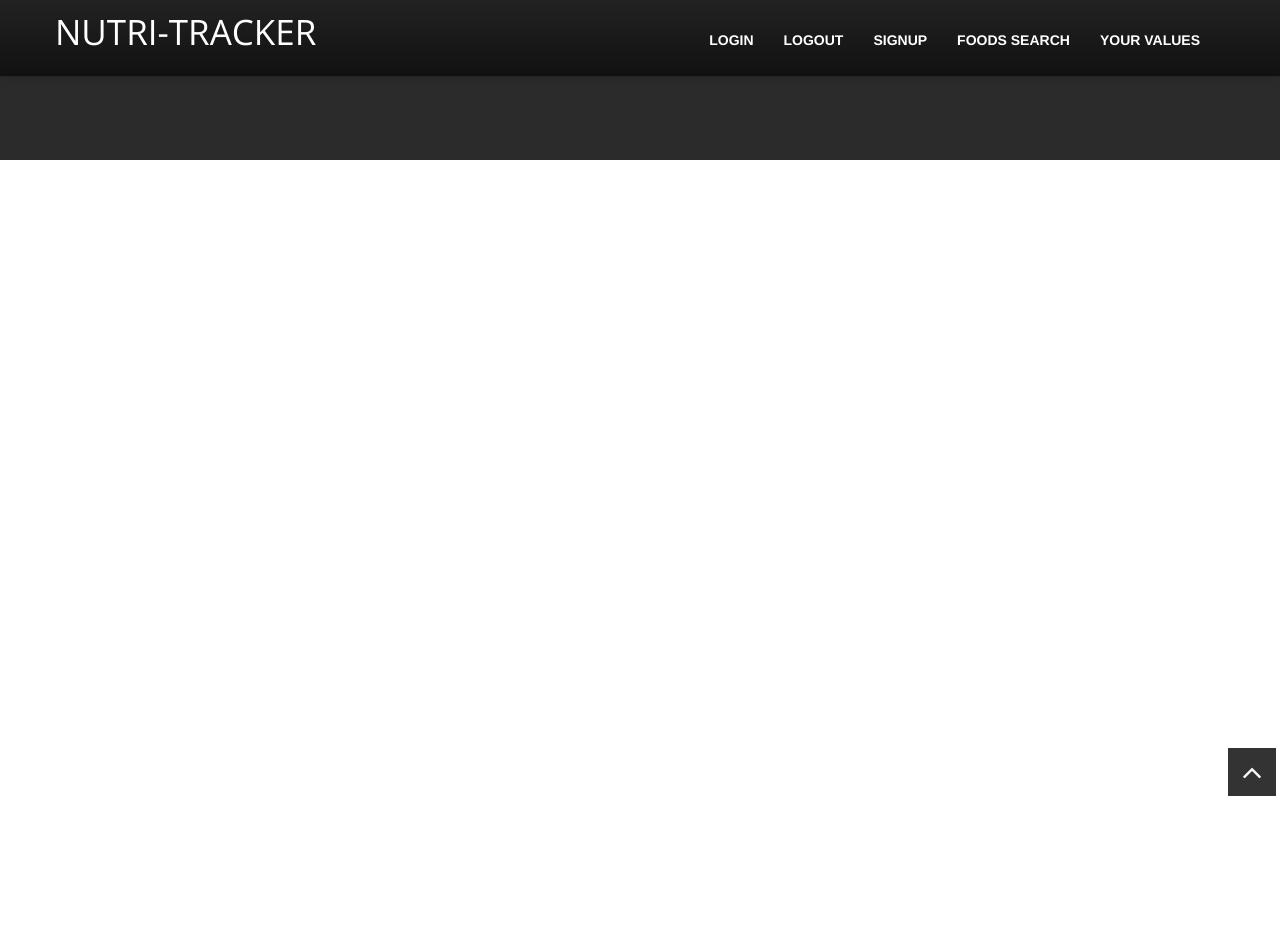
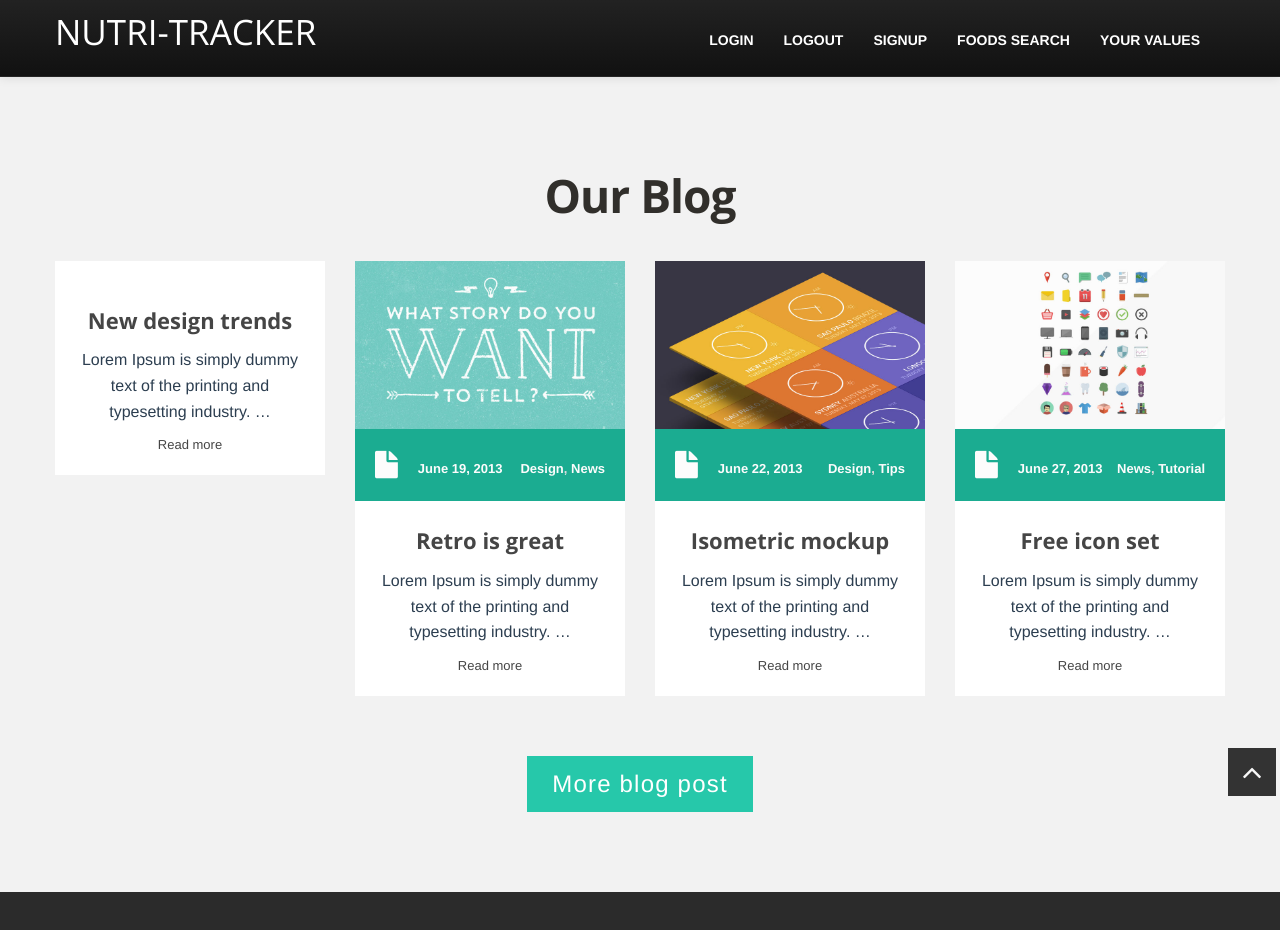
Before and after one commit to BJSummerfield/Nutritracker, a Vue app: page / in a window 1280 px wide. Shown: the top 930 px of the page. Before the commit the page ends 800 px from the top, so only its background shows below. Built offline with nearby package versions, Linux system fonts and the light colour scheme; what vue-datetime would draw is missing.

Commit message:
date input align

```diff
--- a/public/css/style.css
+++ b/public/css/style.css
@@ -159,6 +159,7 @@ input[type=text], input[type=submit], textarea {
 	box-sizing: border-box;
 	-moz-box-sizing: border-box;
 	-webkit-box-sizing: border-box;
+	text-align: center;
 }
 input, button, select, textarea {
 	font-family:'Open Sans', Arial, sans-serif;
--- a/src/router.js
+++ b/src/router.js
@@ -4,6 +4,7 @@ import Signup from './views/Signup.vue';
 import Login from './views/Login.vue';
 import Logout from './views/Logout.vue';
 import ConsumptionIndex from './views/ConsumptionIndex.vue';
+import Home from './views/Home.vue';
 import FoodsIndex from './views/FoodsIndex.vue';
 
 Vue.use(Router);
@@ -36,6 +37,11 @@ export default new Router({
       path: "/foods",
       name: "foods",
       component: FoodsIndex
+    },
+    {
+      path: "/",
+      name: "home",
+      component: Home
     }
   ]
 });
--- a/src/views/ConsumptionIndex.vue
+++ b/src/views/ConsumptionIndex.vue
@@ -1,16 +1,15 @@
 <template>
-  <section>
+  <section id="blog" class="section">
     <!-- Chart -->
     <div class="chart-container">
       <canvas id="nutrientChart"></canvas>
     </div>
     <!-- datetime search -->
     <h1>Your Meals</h1>
-
     <div class="row">
-      <div class="span2 offset6">
-        <label>Date: </label>
-        <datetime v-model="date" zone="local" value-zone="local" class="theme-black"></datetime>
+      <label>Date: </label>
+      <div class="span3 offset8">
+        <datetime v-model="date" zone="local" value-zone="local" class="theme-black" style="width:50%; display:block; margin: 0 auto;"></datetime>
       </div>
     </div>
         <!-- Consumption cards -->
--- a/src/views/Home.vue
+++ b/src/views/Home.vue
@@ -1,36 +1,97 @@
 <template>
-  <div class="home">
-    <div id="app">
-      <canvas id="planet-chart"></canvas>
+  <section id="blog" class="section">
+    <div class="container">
+      <h4>Our Blog</h4>
+      <!-- Three columns -->
+      <div class="row">
+        <div class="span3">
+          <div class="home-post">
+            <div class="post-image">
+              <img class="max-img" src="" alt="" />
+            </div>
+            <div class="entry-content">
+              <h5><strong><a href="#">New design trends</a></strong></h5>
+              <p>
+                Lorem Ipsum is simply dummy text of the printing and typesetting industry. &hellip;
+              </p>
+              <a href="#" class="more">Read more</a>
+            </div>
+          </div>
+        </div>
+        <div class="span3">
+          <div class="home-post">
+            <div class="post-image">
+              <img class="max-img" src="img/blog/img2.jpg" alt="" />
+            </div>
+            <div class="post-meta">
+              <i class="icon-file icon-2x"></i>
+              <span class="date">June 19, 2013</span>
+              <span class="tags"><a href="#">Design</a>, <a href="#">News</a></span>
+            </div>
+            <div class="entry-content">
+              <h5><strong><a href="#">Retro is great</a></strong></h5>
+              <p>
+                Lorem Ipsum is simply dummy text of the printing and typesetting industry. &hellip;
+              </p>
+              <a href="#" class="more">Read more</a>
+            </div>
+          </div>
+        </div>
+        <div class="span3">
+          <div class="home-post">
+            <div class="post-image">
+              <img class="max-img" src="img/blog/img3.jpg" alt="" />
+            </div>
+            <div class="post-meta">
+              <i class="icon-file icon-2x"></i>
+              <span class="date">June 22, 2013</span>
+              <span class="tags"><a href="#">Design</a>, <a href="#">Tips</a></span>
+            </div>
+            <div class="entry-content">
+              <h5><strong><a href="#">Isometric mockup</a></strong></h5>
+              <p>
+                Lorem Ipsum is simply dummy text of the printing and typesetting industry. &hellip;
+              </p>
+              <a href="#" class="more">Read more</a>
+            </div>
+          </div>
+        </div>
+        <div class="span3">
+          <div class="home-post">
+            <div class="post-image">
+              <img class="max-img" src="img/blog/img4.jpg" alt="" />
+            </div>
+            <div class="post-meta">
+              <i class="icon-file icon-2x"></i>
+              <span class="date">June 27, 2013</span>
+              <span class="tags"><a href="#">News</a>, <a href="#">Tutorial</a></span>
+            </div>
+            <div class="entry-content">
+              <h5><strong><a href="#">Free icon set</a></strong></h5>
+              <p>
+                Lorem Ipsum is simply dummy text of the printing and typesetting industry. &hellip;
+              </p>
+              <a href="#" class="more">Read more</a>
+            </div>
+          </div>
+        </div>
+      </div>
+      <div class="blankdivider30"></div>
+      <div class="aligncenter">
+        <a href="#" class="btn btn-large btn-theme">More blog post</a>
+      </div>
     </div>
-
-  </div>
+  </section>
 </template>
 
 <script>
 // @ is an alias to /src
-import HelloWorld from '@/components/HelloWorld.vue'
-import Chart from 'chart.js';
-import planetChartData from '../chart-data.js';
 export default {
   data: function() {
     return {
-      planetChartData: planetChartData,
-      nutrients: ["protien", "stuff", 'Mercury', 'Venus', 'Earth', 'Mars', 'Jupiter', 'Saturn']
     };
   },
-  mounted() {
-    this.$router.push("/login");
-  },
   methods: {
-    createChart(chartId, chartData) {
-      const ctx = document.getElementById(chartId);
-      const myChart = new Chart(ctx, {
-        type: chartData.type,
-        data: chartData.data,
-        options: chartData.options,
-      });
-    }
   }
 };
 </script>
```
